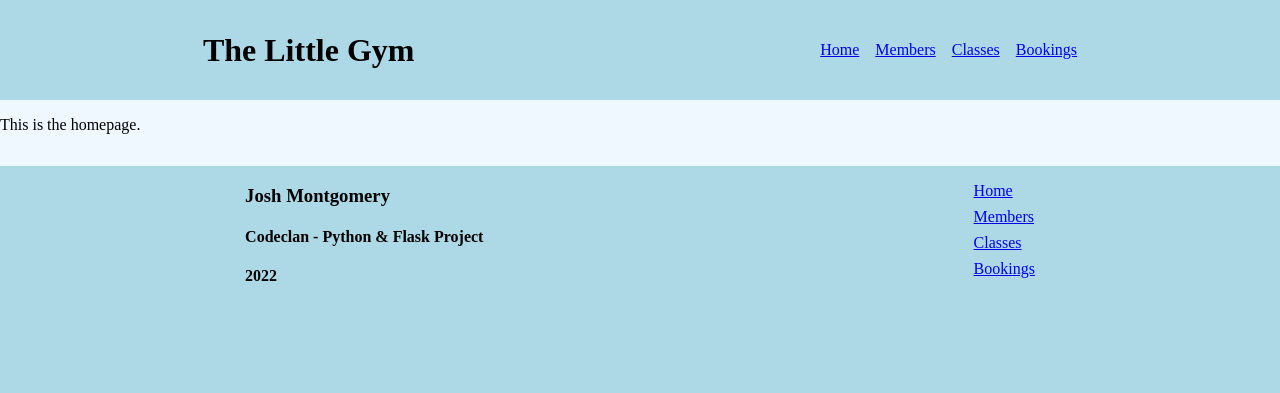
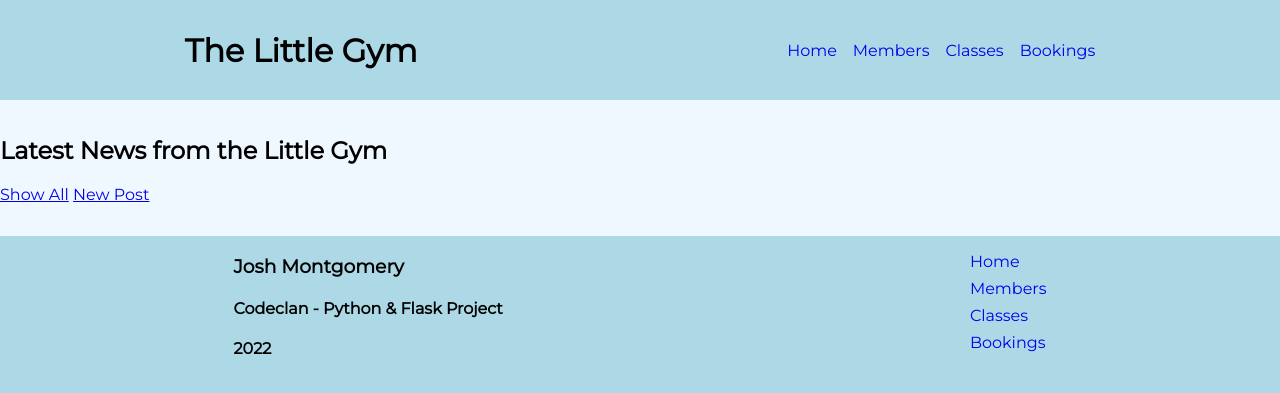
Before and after one commit to jomonty/python_project_gym_app, a Flask app: page / in a window 1280 px wide. Shown: the top 393 px of the page. Run offline with Flask 2, Linux system fonts and the light colour scheme; data that the repository does not hold is empty; some libraries are stand-ins or nearby versions.

Commit message:
added news post functionality to homepage

```diff
--- a/gym_app/app.py
+++ b/gym_app/app.py
@@ -1,18 +1,20 @@
 from flask import Flask, render_template
 
+from controllers.homepage_controller import homepage_blueprint
 from controllers.member_controller import members_blueprint
 from controllers.class_controller import classes_blueprint
 from controllers.booking_controller import bookings_blueprint
 
 app = Flask(__name__)
 
+app.register_blueprint(homepage_blueprint)
 app.register_blueprint(members_blueprint)
 app.register_blueprint(classes_blueprint)
 app.register_blueprint(bookings_blueprint)
 
-@app.route('/')
-def home():
-    return render_template('index.html')
+# @app.route('/')
+# def home():
+#     return render_template('index.html')
 
 if __name__ == '__main__':
     app.run(debug=True)
--- a/gym_app/console.py
+++ b/gym_app/console.py
@@ -4,9 +4,11 @@ from datetime import date, time
 from models.member import Member
 from models.gym_class import GymClass
 from models.booking import Booking
+from models.news import News
 import repositories.member_repo as member_repo
 import repositories.gym_class_repo as gym_class_repo
 import repositories.booking_repo as booking_repo
+import repositories.news_repo as news_repo
 
 booking_repo.delete_all()
 member_repo.delete_all()
@@ -43,4 +45,8 @@ for member in members:
     booking_repo.save(booking)
     bookings.append(booking)
 
+
+news_1 = News('New website coming soon..')
+news_repo.save_one(news_1)
+
 # breakpoint()
--- /dev/null
+++ b/gym_app/controllers/homepage_controller.py
@@ -0,0 +1,34 @@
+from flask import render_template, request, redirect
+from flask import Blueprint
+
+from models.news import News
+
+import repositories.news_repo as news_repo
+
+homepage_blueprint = Blueprint('', __name__)
+
+# READ - GET - SHOW TOP 3
+@homepage_blueprint.route('/', methods=['GET'])
+def homepage_news_top_3():
+    news = news_repo.select_latest_x(3)
+    return render_template('index.html', news=news, create=False, top_3=True)
+
+# READ - GET - SHOW ALL
+@homepage_blueprint.route('/all_news', methods=['GET'])
+def homepage_news_all():
+    news = news_repo.select_all()
+    return render_template('index.html', news=news, create=False, top_3=False)
+
+# CREATE - GET - SHOW TOP 3 & FORM
+@homepage_blueprint.route('/new', methods=['GET'])
+def homepage_news_new():
+    news = news_repo.select_latest_x(3)
+    return render_template('index.html', news=news, create=True, top_3=True)
+
+# CREATE - POST - Process Request
+@homepage_blueprint.route('/new', methods=['POST'])
+def homepage_news_new_save():
+    form_data = request.form
+    new_news = News(form_data['news_item'])
+    new_news = news_repo.save_one(new_news)
+    return redirect('/')
--- /dev/null
+++ b/gym_app/repositories/news_repo.py
@@ -0,0 +1,92 @@
+from datetime import datetime
+
+from db.run_sql import run_sql
+from models.news import News
+
+# RESULT PARSER
+def results_parser(results):
+    news_list = []
+    for row in results:
+        news_item = row['news_item']
+        create_date = row['create_date']
+        id = row['id']
+        news = News(news_item, create_date, id)
+        news_list.append(news)
+    return news_list
+
+# SELECT ONE
+def select(id: int) -> News:
+    sql = """
+            SELECT *
+            FROM news
+            WHERE id = %s
+            """
+    values = [id]
+    results = run_sql(sql, values)
+    if results:
+        news = results_parser(results)[0]
+        return news
+
+# SELECT ALL
+def select_all() -> list[News]:
+    sql = """
+            SELECT *
+            FROM news
+            ORDER BY create_date DESC
+            """
+    results = run_sql(sql)
+    return results_parser(results)
+
+# SELECT LATEST x
+def select_latest_x(x: int) -> list[News]:
+    sql = """
+            SELECT *
+            FROM news
+            ORDER BY create_date DESC
+            LIMIT %s
+            """
+    values = [x]
+    results = run_sql(sql, values)
+    return results_parser(results)
+
+# SAVE ONE
+def save_one(news: News) -> News:
+    sql = """
+            INSERT
+            INTO news (news_item)
+            VALUES (%s)
+            RETURNING *
+            """
+    values = [news.news_item]
+    results = run_sql(sql, values)
+    if results:
+        news = results_parser(results)[0]
+    return news
+
+# UPDATE ONE
+def update_one(news: News) -> News:
+    sql = """
+            UPDATE news
+            SET (news_items) = (%s)
+            WHERE id = %s
+            """
+    values = [news.news_item, news.id]
+    run_sql(sql, values)
+
+# DELETE ONE
+def delete_one(id: int) -> None:
+    sql = """
+            DELETE
+            FROM news
+            WHERE id = %s
+            """
+    values = [id]
+    run_sql(sql, values)
+
+# DELETE ALL
+def delete_all() -> None:
+    sql = """
+            DELETE
+            FROM news
+            """
+    run_sql(sql)
--- a/gym_app/static/css/main.css
+++ b/gym_app/static/css/main.css
@@ -7,6 +7,7 @@
     grid-template-rows: 100px 1fr 100px;
     background-color: lightblue;
     margin: 0;
+    font-family: Montserrat, Heletica, sans-serif;
 }
 .base-style-header {
     grid-area: base-header;
@@ -35,3 +36,9 @@
     row-gap: 0.5em;
     padding-top: 1em;
 }
+.nav-link {
+    text-decoration: none;
+}
+.nav-link:hover {
+    text-decoration: underline;
+}
--- a/gym_app/templates/base.html
+++ b/gym_app/templates/base.html
@@ -7,16 +7,20 @@
     <link rel="stylesheet" href="{{ url_for('static', filename='css/main.css') }}">
     <link rel="stylesheet" href="{{ url_for('static', filename='css/members.css') }}">
     <link rel="stylesheet" href="{{ url_for('static', filename='css/classes.css') }}">
+    <link rel="stylesheet" href="{{ url_for('static', filename='css/bookings.css') }}">
+    <link rel="preconnect" href="https://fonts.googleapis.com">
+    <link rel="preconnect" href="https://fonts.gstatic.com" crossorigin>
+    <link href="https://fonts.googleapis.com/css2?family=Montserrat&display=swap" rel="stylesheet">
     <title>The Little Gym - {% block header_title_content %}{% endblock %}</title>
 </head>
 <body class="base-style">
     <header class="base-style-header">
         <h1>The Little Gym</h1>
         <nav class="base-header-nav">
-            <a href="/">Home</a>
-            <a href="/members">Members</a>
-            <a href="/classes">Classes</a>
-            <a href="/bookings">Bookings</a>
+            <a class="nav-link" href="/">Home</a>
+            <a class="nav-link" href="/members">Members</a>
+            <a class="nav-link" href="/classes">Classes</a>
+            <a class="nav-link" href="/bookings">Bookings</a>
         </nav>
     </header>
     <main class="base-style-main">
@@ -31,10 +35,10 @@
             <h4>2022</h4>
         </section>
         <nav class="base-footer-nav">
-            <a href="/">Home</a>
-            <a href="/members">Members</a>
-            <a href="/classes">Classes</a>
-            <a href="/bookings">Bookings</a>
+            <a class="nav-link" href="/">Home</a>
+            <a class="nav-link" href="/members">Members</a>
+            <a class="nav-link" href="/classes">Classes</a>
+            <a class="nav-link" href="/bookings">Bookings</a>
         </nav>
     </footer>
 </body>
--- a/gym_app/templates/index.html
+++ b/gym_app/templates/index.html
@@ -5,5 +5,35 @@
 {% endblock %}
 
 {% block body_main_content %}
-    This is the homepage.
+    <header>
+        {% if create %}
+            <!-- <h2>Post some news!</h2> -->
+            <form action="/new" method="post" text-align="center">
+                <fieldset>
+                    <legend>Post some news!</legend>
+                    <input type="text-area" name="news_item">
+                    <button type="submit">Post</button>
+                </fieldset>
+            </form>
+        {% else %}
+            <h2>Latest News from the Little Gym</h2>
+            <section class="homepage-news-nav">
+                {% if top_3 %}
+                    <a href="/all_news">Show All</a>
+                {% else %}
+                    <a href="/">Show Top 3</a>
+                {% endif %}
+                <a href="/new">New Post</a>
+            </section>
+        {% endif %}
+    </header>
+    <main class="news-main">
+        {% for news_item in news %}
+            <section class="card-news">
+                <p>Date: {{ news_item.create_date.strftime('%a %-d %B %Y') }}</p>
+                <p>Time: {{ news_item.create_date.strftime('%I:%M') }}</p>
+                <p>Post: {{ news_item.news_item }}</p>
+            </section>
+        {% endfor %}
+    </main>
 {% endblock %}
```
Also changed, not shown: gym_app/db/gym_app.sql (+8 -1 lines), gym_app/models/news.py (added, +7 -0 lines), gym_app/static/css/bookings.css (added).
